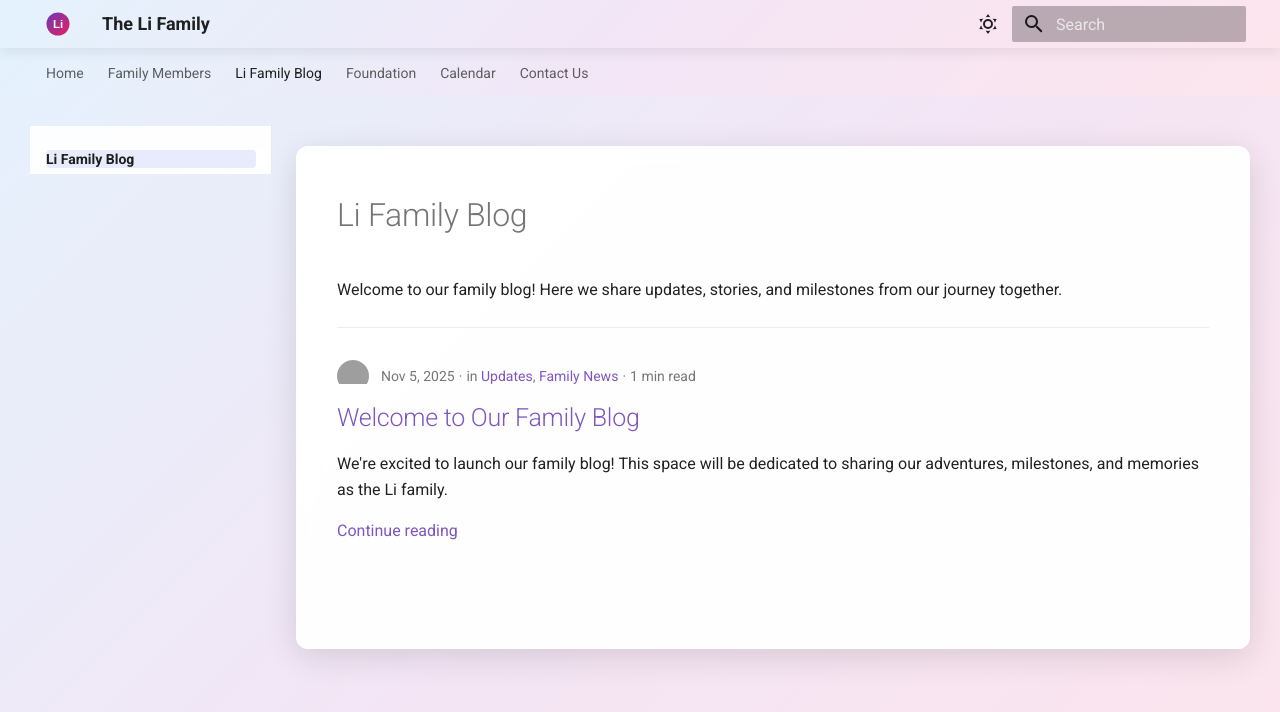
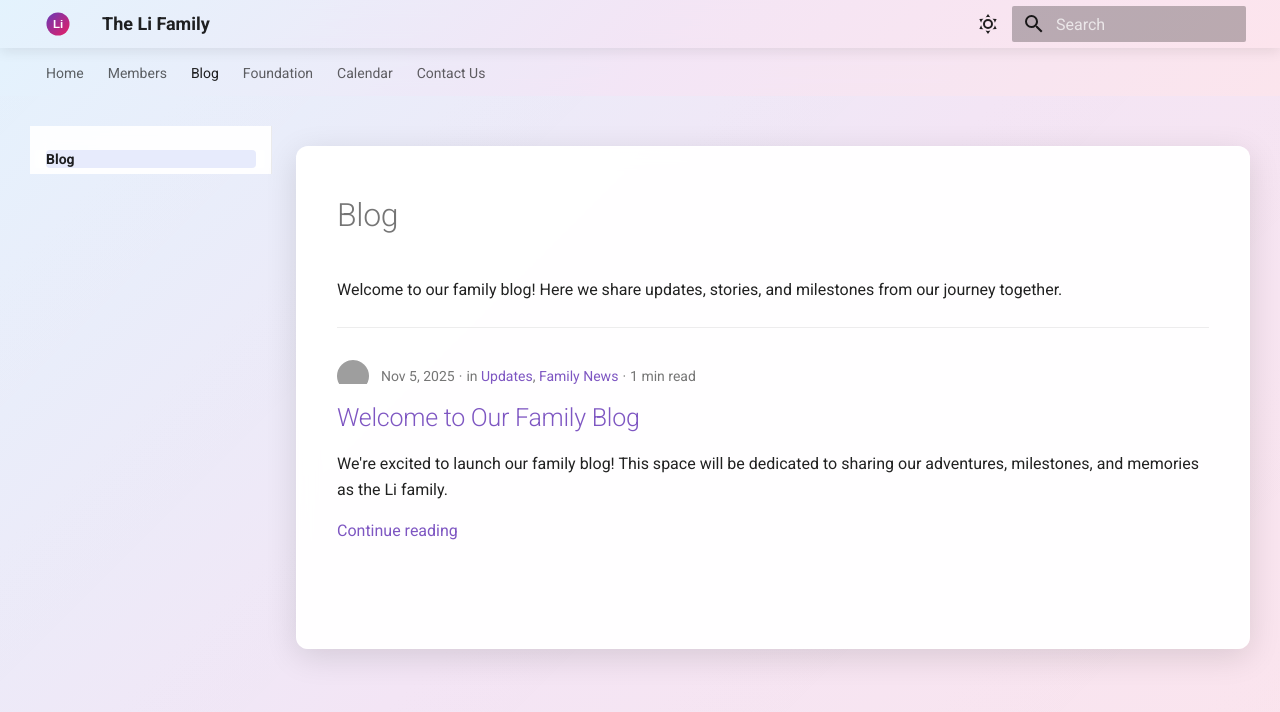
Before and after one commit to Papersboys/li-family-us, an MkDocs documentation site: the page built from docs/blog/index.md, in a window 1280 px wide. Shown: the top 712 px of the page. Built offline with MkDocs 1.6.1 and Material for MkDocs 9.7.7, drawn with Linux system fonts in a browser that asks for light colours; grey boxes are pictures that could not be loaded.

Commit message:
correct names

```diff
--- a/docs/blog/index.md
+++ b/docs/blog/index.md
@@ -1,4 +1,4 @@
-# Li Family Blog
+# Blog
 
 Welcome to our family blog! Here we share updates, stories, and milestones from our journey together.
 
--- a/mkdocs.yml
+++ b/mkdocs.yml
@@ -105,7 +105,7 @@ markdown_extensions:
 # Navigation
 nav:
   - Home: index.md
-  - Family Members:
+  - Members:
       - Parents:
           - Yuanxi Li: about-yuanxi.md
           - Jingya Zhang: about-jingya.md
```
